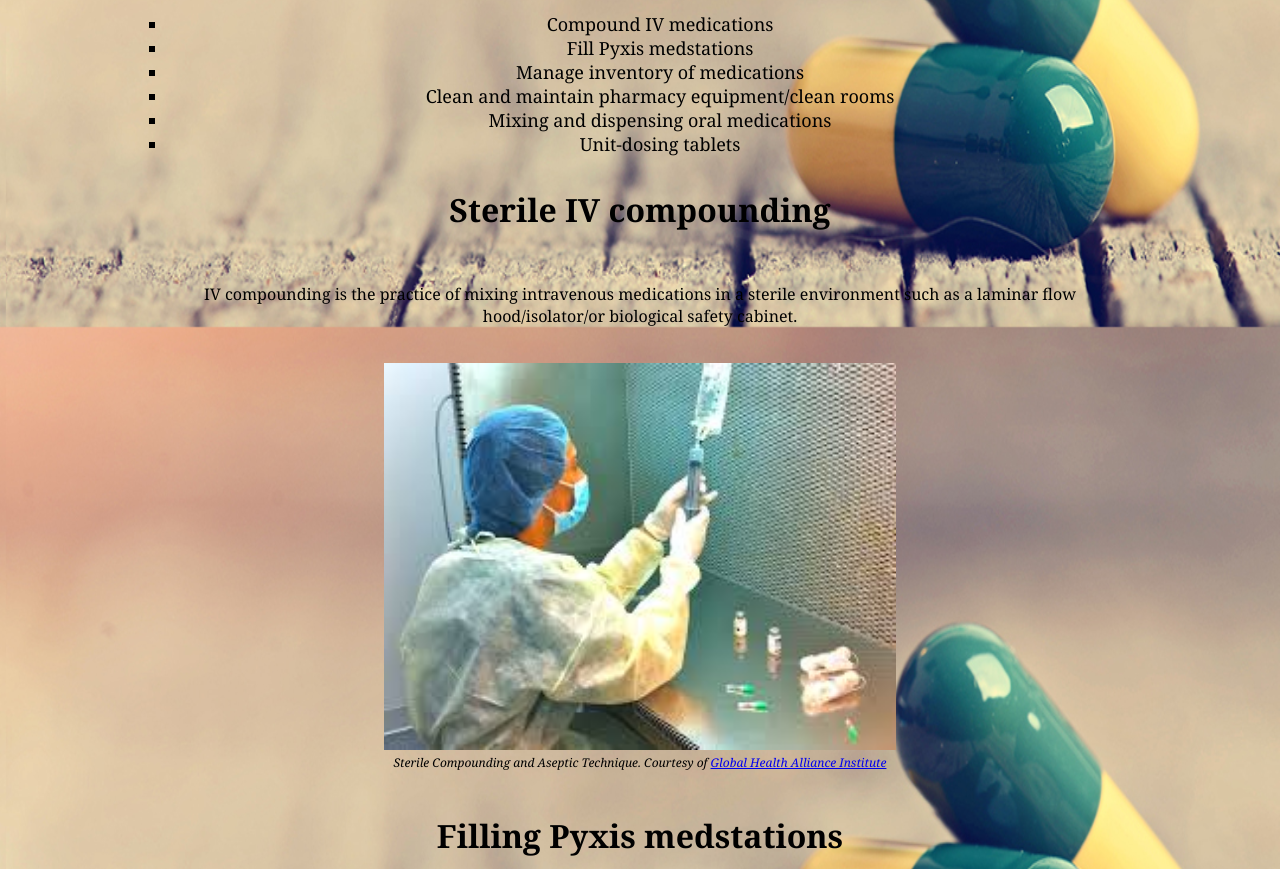
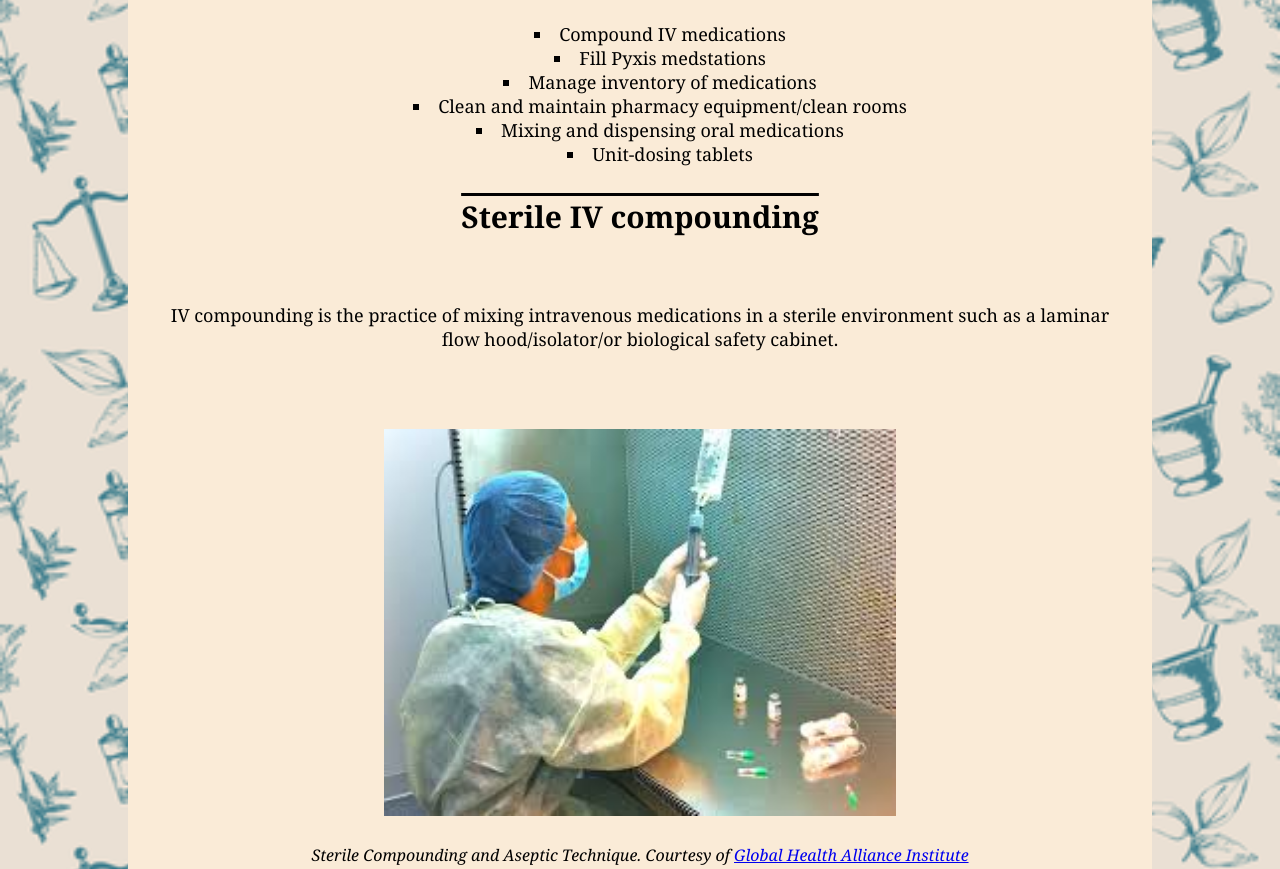
Before and after one commit to AMcDaniel85/html-me-something, a plain HTML site: page index.html in a window 1280 px wide. Shown: the part 473-1342 px from the top of the page. Drawn offline with Linux system fonts and the light colour scheme.

Commit message:
final edits

```diff
--- a/styles.css
+++ b/styles.css
@@ -1,77 +1,85 @@
 html {
+	background-image: url('./images/rx\ wallpaper.png');
+	background-repeat: repeat;
+	background-attachment: fixed;
+	background-size: cover;
 	margin: 0;
 	padding: 0;
 }
 
 body {
-  background-image: url('./images/capsules_500.jpg');
-  background-repeat: no-repeat;
-  background-attachment: fixed;
-  background-size: 100% 100%;
+
 	width: 100%;
 	max-width: 1024px;
 	margin: 0 auto;
 	font-family: Cambria, Cochin, Georgia, Times, 'Times New Roman', serif;
 	font-size: 75%;
 	text-align: center;
+	background-color: antiquewhite;
 }
 
 header {
-  padding: 1.875em 0;
+	background-color: antiquewhite;
+	padding: 2em 0;
 	font-size: 500%;
 	font: bolder;
 	text-decoration: underline;
 }
 
 h1, h2, h3, h4, h5, h6 {
+	background-color: antiquewhite;
 	margin: 5;
-  font-size: xx-large;
+	font-size: 250%;
+	text-decoration: overline;
 }
 
 .section {
-	margin: 1.875em 0;
-}
-
-section:first-child {
-	margin-top: 0;
-}
-
-section:last-child {
-	margin-bottom: 0;
+	background-color: antiquewhite;
+	margin: 0;
 }
 
 ul li{
-	/* text-align: center; */
+	background-color: antiquewhite;
 	padding: 0;
 	font-size: large;
+	list-style-position: inside;
 	list-style-type: square;
 }
 
 p {
-  padding: 1.25em;
-  font-size: medium;
+	background-color: antiquewhite;
+	padding: 2em;
+	font-size: large;
 }
 
 figure {
+	background-color: antiquewhite;
 	margin: 0;
 	padding: 0;
 	text-align: center;
 }
 
 figcaption {
+	background-color: antiquewhite;
 	font-style: italic;
+	font-size: medium;
 }
 
 footer {
+	background-color: antiquewhite;
 	text-align: center;
 	padding: 3em;
 }
 
 #foot {
+	background-color: antiquewhite;
 	display: inline-block;
+	font: bold;
 }
 
 img {
+	background-color: antiquewhite;
+	padding: 2em;
 	width: 50%;
 	max-width: 50%;
 }
```
Also changed, not shown: index.html (+1 -1 lines), images/pill.webp (deleted), images/unitdose_.png. Lines whose indentation alone changed are shown as unchanged.
